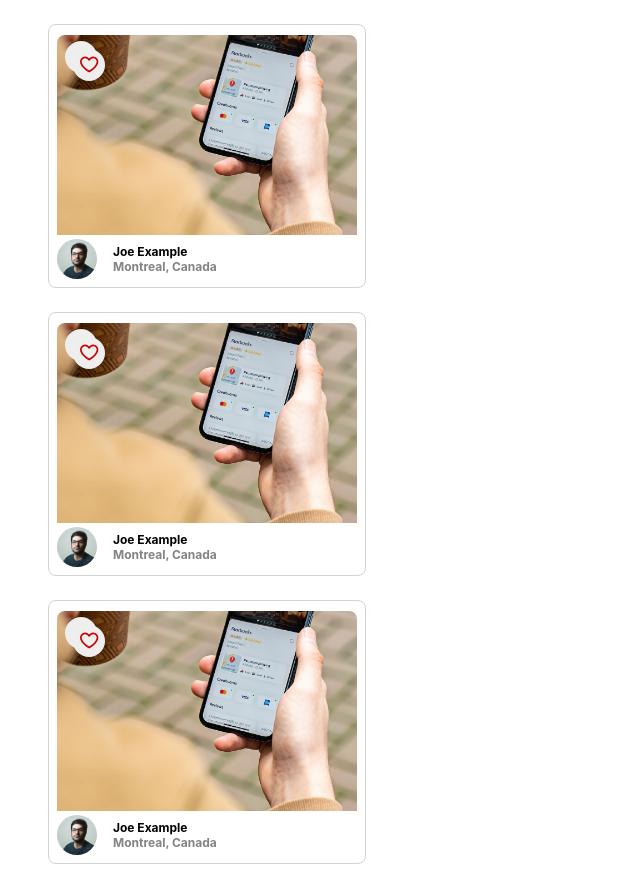
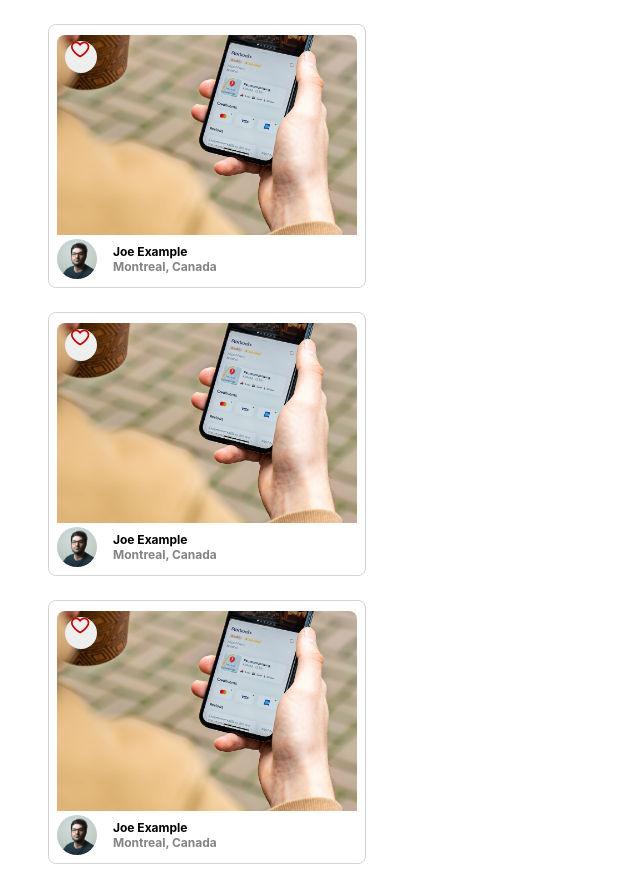
Before and after one commit to Wowwzerzs/photo-labs, a React (Create React App) app in the folder frontend/: page / in a window 1280 px wide. Shown: the whole page, without its empty margins (0-640 px from the left). Built offline with nearby package versions, Linux system fonts and the light colour scheme; the HTML template or start-up script is replaced by a standard one.

Commit message:
Refactored code

```diff
--- a/frontend/src/components/PhotoFavButton.jsx
+++ b/frontend/src/components/PhotoFavButton.jsx
@@ -3,15 +3,15 @@ import FavIcon from './FavIcon';
 import '../styles/PhotoFavButton.scss';
 
 function PhotoFavButton() {
-  const [selected, setSelected] = useState(false);
+  const [selected, setSelected] = useState(false); // State to manage whether the photo is favorited or not
 
-  const toggleFav = useCallback(() => {
+  const toggleFav = () => {
     setSelected(prevSelected => !prevSelected);
-  }, []);
+  };
 
   return (
-    <div className="photo-list__fav-icon" onClick={toggleFav}>
-      <div className="photo-list__fav-icon-svg">
+    <div className="photo-fav-button__container" onClick={toggleFav}>
+      <div className="photo-fav-button__svg">
         <FavIcon selected={selected} />
       </div>
     </div>
--- a/frontend/src/components/PhotoListItem.jsx
+++ b/frontend/src/components/PhotoListItem.jsx
@@ -1,3 +1,4 @@
+// Updated PhotoListItem component
 import React from "react";
 import PhotoFavButton from "./PhotoFavButton";
 import "../styles/PhotoListItem.scss";
```
